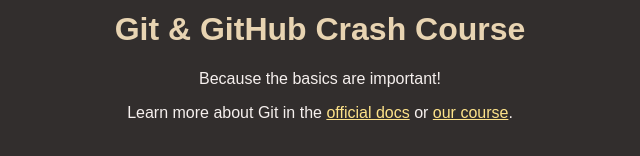
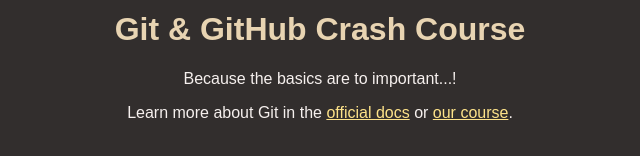
Before and after one commit to surya444-1/githubactions, a plain HTML site: page index.html in a window 1280 px wide. Shown: the part 158-314 px from the top of the page, 320-960 px from the left. Drawn offline with Linux system fonts and the light colour scheme.

Commit message:
Adding chnages to line 16 in feature branch

```diff
--- a/index.html
+++ b/index.html
@@ -13,7 +13,7 @@
       <h1>Git & GitHub Crash Course</h1>
     </header>
     <main>
-      <p>Because the basics are important!</p>
+      <p>Because the basics are to important...!</p>
       <p>
         Learn more about Git in the
         <a href="https://git-scm.com/book/en/v2">official docs</a> or
```
